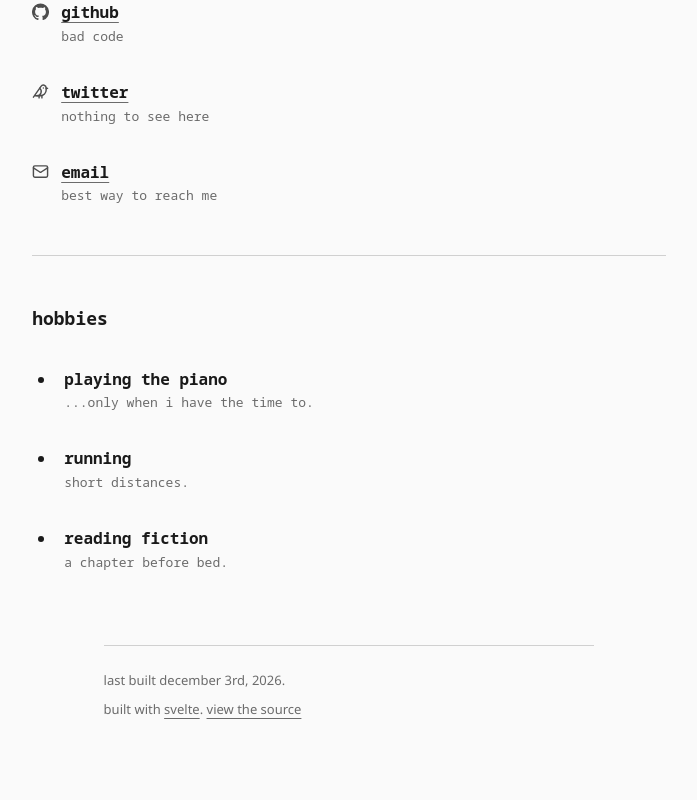
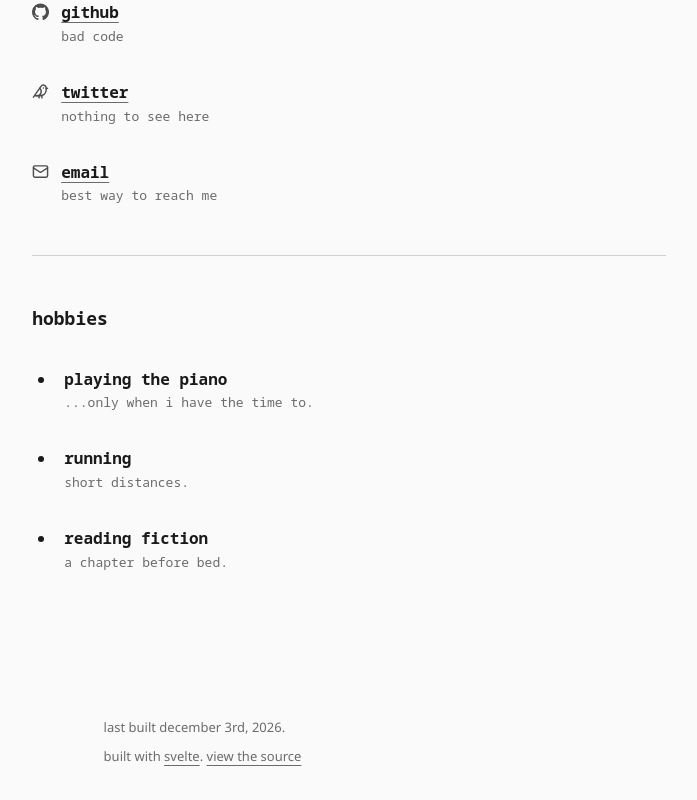
Before and after one commit to athaurian/athaurian.github.io, a Svelte app: page / in a window 1280 px wide. Shown: the part 870-1670 px from the top of the page, without its empty margins (291-988 px from the left). Before the commit the page ends 1639 px from the top, so only its background shows below. Built offline with nearby package versions, Linux system fonts and the light colour scheme.

Commit message:
style: remove footer divider and add breathing room above

```diff
--- a/src/app.css
+++ b/src/app.css
@@ -65,8 +65,7 @@ main {
 footer {
   width: min(calc(100% - (var(--space-5) * 2)), var(--content-width));
   margin: 0 auto;
-  padding: var(--space-5) 0 var(--space-7);
-  border-top: 1px solid var(--color-divider);
+  padding: var(--space-8) 0 var(--space-7);
   color: var(--color-text-dim);
   font-family: var(--font-sans);
   font-size: var(--font-size-small);
```
